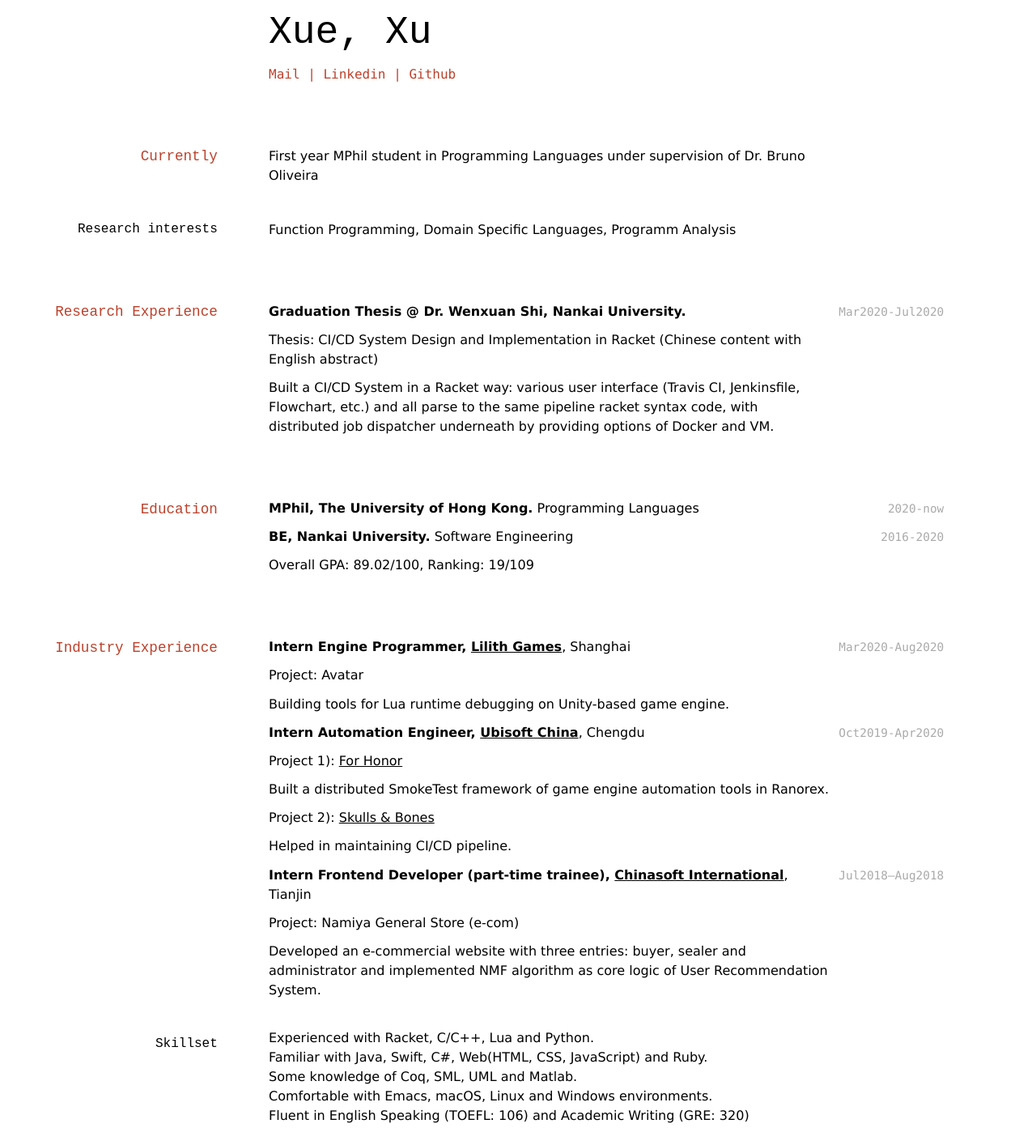
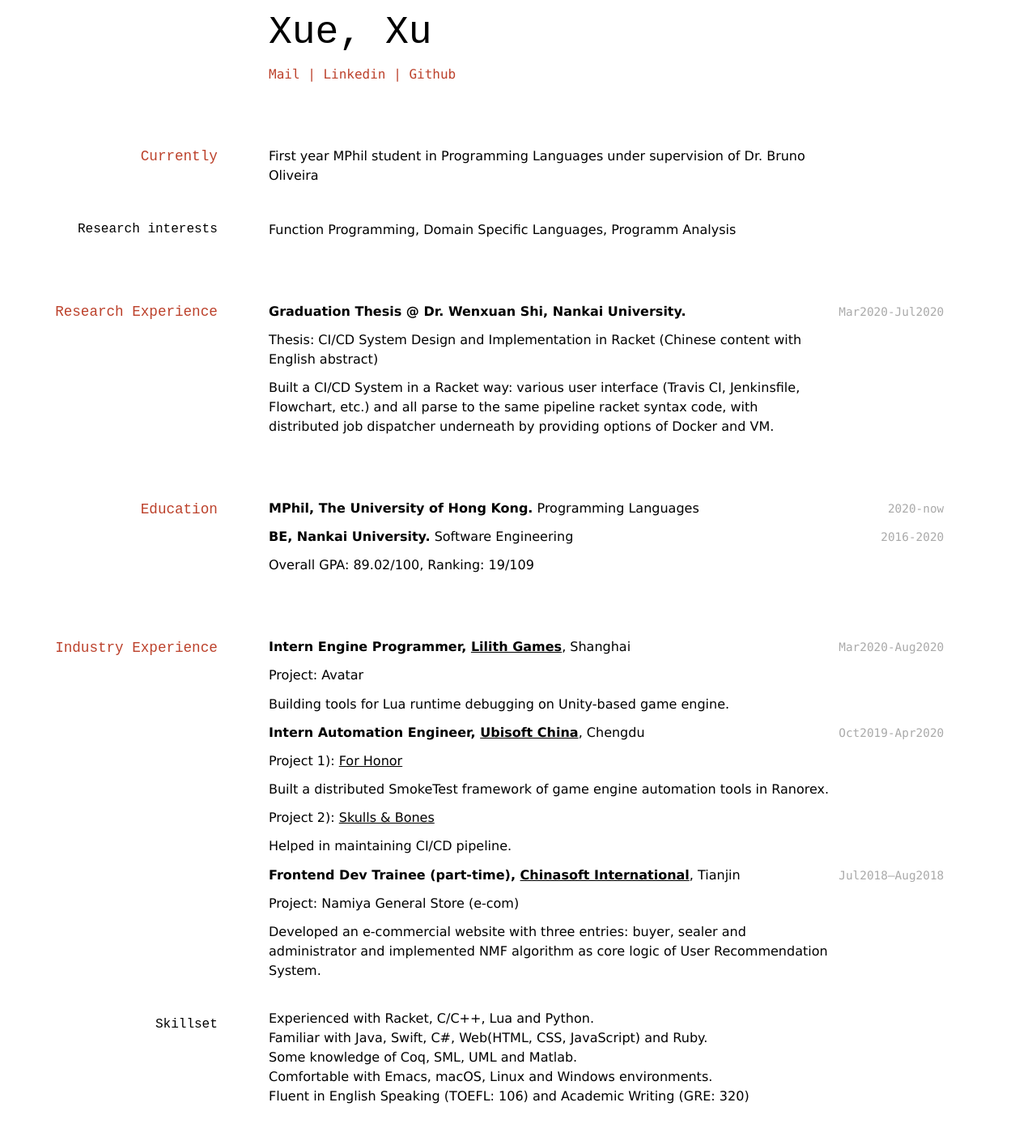
Before and after one commit to juniorxxue/curriculum-vitae, a Jekyll site: the page built from index.md, in a window 1280 px wide. Shown: the whole page at 81% size. Built offline with Jekyll 4.4.1, drawn with Linux system fonts in a browser that asks for light colours; after the commit the page ends 1390 px from its top, so only the background shows below that.

Commit message:
fix cs job title

```diff
--- a/index.md
+++ b/index.md
@@ -58,7 +58,7 @@ Project 2): [Skulls & Bones](https://skullandbones.ubisoft.com/game/en-us/home/)
 Helped in maintaining CI/CD pipeline.
 
 `Jul2018–Aug2018`
-__Intern Frontend Developer (part-time trainee), [Chinasoft International](http://www.chinasofti.com/en/)__, Tianjin
+__Frontend Dev Trainee (part-time), [Chinasoft International](http://www.chinasofti.com/en/)__, Tianjin
 
 Project: Namiya General Store (e-com)
 
```
